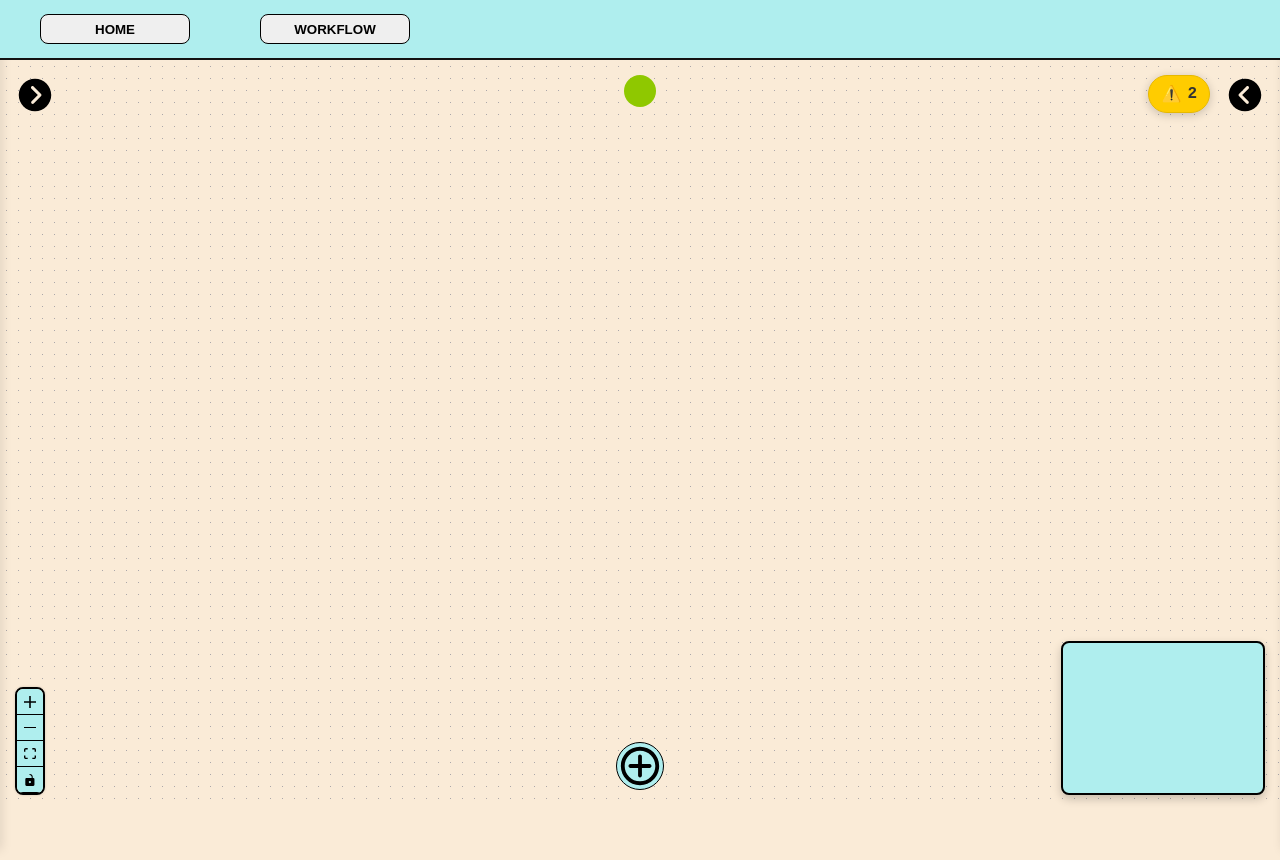
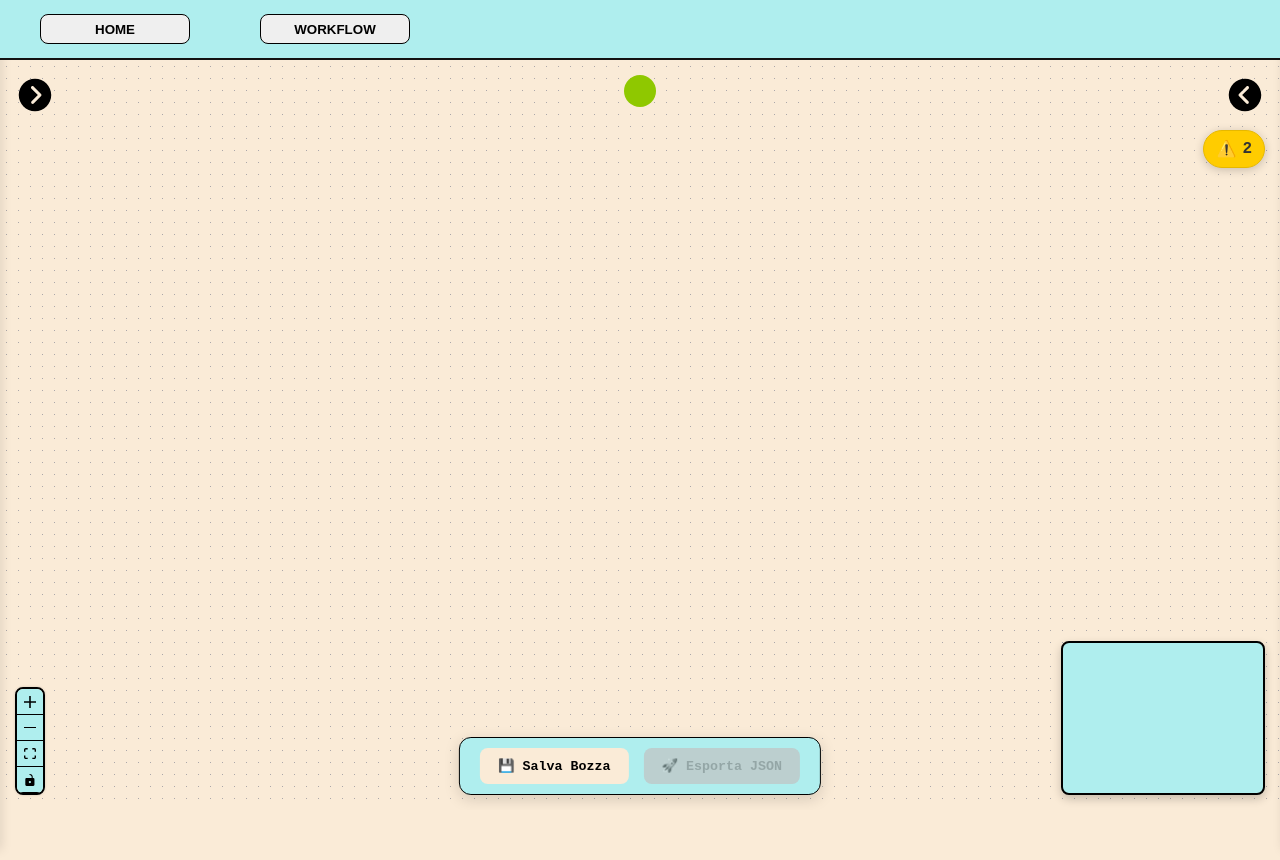
Before and after one commit to Edoardo-Tarulli/Workflow, a React (Vite) app: page /Workflow in a window 1280 px wide. Shown: the top 860 px of the page. Built offline with nearby package versions, Linux system fonts and the light colour scheme.

Commit message:
Modifica e miglioramento css. Modifica della funzione ID, inserimento funzioni gestione importazione ed esportazione

```diff
--- a/src/Workflow.jsx
+++ b/src/Workflow.jsx
@@ -3,11 +3,10 @@ import { ReactFlow, Background, Controls, MiniMap, Panel, ReactFlowProvider, use
 import { IoIosArrowDroprightCircle } from "react-icons/io";
 import { IoIosArrowDropleftCircle } from "react-icons/io";
 import { FaCircle } from "react-icons/fa6";
-import { CgAdd } from "react-icons/cg";
 import Navbar from './components/Navbar';
 import { SCHEMA_PROPRIETA } from './data/schemaProprieta';
 import { useWorkflowActions } from './hooks/useWorkflowActions';
-import { getCampiFinali, generaNuovoIdPerTipo } from './utils/workflowHelpers';
+import { getCampiFinali, calcolaNuovoId} from './utils/workflowHelpers';
 import { useWorkflow } from './WorkflowContext';
 import { TipoNodi } from './components/CustomNodes';
 import '@xyflow/react/dist/style.css';
@@ -18,7 +17,7 @@ import '../src/css/ReactFlowTheme.css';
 
 function WorkflowEditor() {
 
-  // Recupera tutto dal Context invece che da useState locali
+  // Recupera tutto dal Context invece che da useState locali. Sono istanze del Workflow context
   const {
     blocchi, SettaBlocchi,
     collegamenti, SettaCollegamenti,
@@ -27,6 +26,9 @@ function WorkflowEditor() {
     ModalitaDark, SettaModalitaDark
   } = useWorkflow();
 
+  /*
+  Queste invece sono locali del file perché tanto le utilizziamo solo nel workflow
+  */
   const [messaggioErrore, SettaMessaggioErrore] = useState(null);
   const [mostraErrori, SettaMostraErrori] = useState(false);
   const { screenToFlowPosition } = useReactFlow();
@@ -48,13 +50,14 @@ function WorkflowEditor() {
       event.dataTransfer.effectAllowed = 'move';
     };
 
-  // 2. Permettere il rilascio sopra il workflow
+  // Questa è la funzione che permette il rilascio del nodo sopra il workflow una volta preso dalla liberia blocchi
   const SopraWorkflow = useCallback((event) => {
     event.preventDefault();
     event.dataTransfer.dropEffect = 'move';
   }, []);
 
-  // 3. Azione al rilascio (Creazione Nodo)
+  // Azione al rilascio: andiamo a mappare la posizione del nodo sul workflow e nella label comparirà l'id sequenziale in base al tipo di nodo
+  // inoltre creiamo l'oggetto nodo con le sue proprietà che poi riprendiamo per l'esportazione della bozza o del JSON.
   const AlRilascio = useCallback(
     (event) => {
       event.preventDefault();
@@ -67,7 +70,7 @@ function WorkflowEditor() {
         y: event.clientY,
       });
 
-      const nuovoId = generaNuovoIdPerTipo(tipo);
+      const nuovoId = calcolaNuovoId(tipo, blocchi);
 
       // Creiamo il nuovo oggetto nodo, contraddistinto da id, tipo, posizione e data
       const nuovoNodo = {
@@ -79,7 +82,7 @@ function WorkflowEditor() {
 
       SettaBlocchi((nds) => nds.concat(nuovoNodo));
     },
-    [screenToFlowPosition]
+    [screenToFlowPosition, blocchi, SettaBlocchi]
   );
 
 
@@ -114,7 +117,8 @@ const connessioneValida = useCallback((connection) => {
 
 /*
 La funzione che segue ci permette di andare a verificare se il nodo selezionato è union e in caso
-troviamo i nodi che sono connessi ad esso.
+troviamo i nodi che sono connessi ad esso. Cosìcche i nodi che sono connessi all'union li andiamo ad inserire nelle
+sue proprietà.
 */
 
 const nodiSorgenteConnessi = (nodoSelezionato?.type === 'union')
@@ -127,17 +131,17 @@ const nodiSorgenteConnessi = (nodoSelezionato?.type === 'union')
 const erroriValidazione = useMemo(() => {
   const lista = [];
 
-  // Regola: Almeno un Source
+  // 1. Regola: Almeno un Source
   if (!blocchi.some(n => n.type === 'source')) {
     lista.push({ tipo: 'globale', msg: "Manca un nodo Source" });
   }
 
-  // Regola: Almeno un Sink
+  // 2. Regola: Almeno un Sink
   if (!blocchi.some(n => n.type === 'sink')) {
     lista.push({ tipo: 'globale', msg: "Manca un nodo Sink" });
   }
 
-  // Regola: Union con almeno 2 ingressi
+  // 3. Regola: Union con almeno 2 ingressi
   blocchi.filter(n => n.type === 'union').forEach(u => {
     const numIn = collegamenti.filter(e => e.target === u.id).length;
     if (numIn < 2) {
@@ -145,90 +149,184 @@ const erroriValidazione = useMemo(() => {
     }
   });
 
+  // 4. Regola: Nodi non isolati, cioè significa che ogni nodo deve essere collegato ad un altro.
+  blocchi.forEach(nodo => {
+    const haCollegamentiInEntrata = collegamenti.some(e => e.target === nodo.id);
+    const haCollegamentiInUscita = collegamenti.some(e => e.source === nodo.id);
+
+    // Un nodo è isolato se non ha né entrate né uscite
+    if (!haCollegamentiInEntrata && !haCollegamentiInUscita) {
+      lista.push({
+        tipo: 'nodo',
+        id: nodo.id,
+        msg: `Il nodo ${nodo.id} è isolato e deve essere collegato`
+      });
+    }
+    // 5. Regola: Ovviamente il nodo Source e Sink devono avere rispettivamente un collegamento in uscita e uno in ingresso, dato che
+    // rappresentano i nodi di inizio e fine.
+    else {
+      if (nodo.type === 'source' && !haCollegamentiInUscita) {
+        lista.push({ tipo: 'nodo', id: nodo.id, msg: `Il nodo Source (${nodo.id}) non ha collegamenti in uscita` });
+      }
+      if (nodo.type === 'sink' && !haCollegamentiInEntrata) {
+        lista.push({ tipo: 'nodo', id: nodo.id, msg: `Il nodo Sink (${nodo.id}) non ha collegamenti in ingresso` });
+      }
+      if (nodo.type !== 'source' && nodo.type !== 'sink' && (!haCollegamentiInEntrata || !haCollegamentiInUscita)) {
+        // Se è un nodo intermedio ma gli manca un pezzo della catena
+        const manca = !haCollegamentiInEntrata ? "ingresso" : "uscita";
+        lista.push({ tipo: 'nodo', id: nodo.id, msg: `Il nodo ${nodo.id} è incompleto: manca un collegamento in ${manca}` });
+      }
+    }
+  });
+
   return lista;
-}, [blocchi, collegamenti]); // Si ricalcola solo se cambiano nodi o archi
+}, [blocchi, collegamenti]);
 
 
 /*
 Questa è la funzione che ci consente di andare a trasformare i dati grafici di React Flow,
-quindi nodi e collegamenti, in formato JSON.
+quindi nodi e collegamenti, in formato JSON. Viene gestito il fatto che se il workflow non è corretto, viene data la possibilità di esportare
+solo la bozza, la quale può contenere anche errori e nel JSON di essa ci saranno anche le posizioni in modo tale che la possiamo importare
+nuovamente per continuare a lavorarci. Se invece il workflow non presenta errori allora lo possiamo esportare e rappresenta il workflow
+corretto che poi verrà usato su flink quindi contiene solo dati puliti, senza posizioni o altro.
 */
 
-const gestisciEsportazione = useCallback(() => {
+const gestisciEsportazione = useCallback((isDraft = false) => {
+  if (!isDraft && erroriValidazione.length > 0) {
+    SettaMessaggioErrore("Impossibile esportare: risolvi prima tutti i problemi nel workflow.");
+    setTimeout(() => SettaMessaggioErrore(null), 4000);
+    return;
+  }
+
   try {
-    // Va a guardare ogni singolo blocco presente nel workflow, e per ogni di esso
-    // crea un oggetto che diventa poi uno step del JSON di uscita
     const steps = blocchi.map((nodo) => {
-      /*
-      Con filter va a prendere tutti i collegamenti e tiene solo quelli la cui sorgente è
-      il nodo che stiamo analizzando in quel momento e di tali collegamenti con il map, ne
-      estrae l'id del target (cioè il nodo a cui stiamo puntando). Come risultato ci da
-      un array di stringhe
-      */
       const collegamentiInUscita = collegamenti
         .filter((edge) => edge.source === nodo.id)
         .map((edge) => edge.target);
 
-      /*
-      Qui viene utilizzato il destructuring e l'operatore rest (i tre puntini), questo perché
-      react di default inserisce una label dentro data che serve per il testo sul rettangolo del nodo e
-      quindi la andiamo a separare e teniamo tutto il resto quindi i parametri topic, servers etc. Il || [] serve
-      a evitare errori nel caso in cui il nodo non abbia dati
-      */
       const { label, ...datiPuliti } = nodo.data || {};
 
-      const nuovoStep = {
+      // Se non è una bozza, creiamo un oggetto senza la proprietà 'position'
+      let stepDati = {
         id: nodo.id,
         type: nodo.type,
         ...datiPuliti,
       };
 
-      // 4. LOGICA CONDIZIONALE:
-      // Se NON è un sink, aggiungiamo l'array next.
-      // Se È un sink, non aggiungiamo next perché è l'ultimo blocco, quello che chiude il workflow
-      if (nodo.type !== 'sink') {
-        nuovoStep.next = collegamentiInUscita;
+      if (isDraft) {
+        stepDati.position = nodo.position; // Includiamo la posizione solo nella bozza
       }
 
-      // Se vuoi forzare un sinkType di default qualora l'utente non l'abbia scelto:
-      else if (!nuovoStep.sinkType) {
-        nuovoStep.sinkType = "print";
+      if (nodo.type !== 'sink') {
+        stepDati.next = collegamentiInUscita;
+      } else if (!stepDati.sinkType) {
+        stepDati.sinkType = "print";
       }
 
-      return nuovoStep;
+      return stepDati;
     });
 
-    /*
-    Questa è la parte finale che trasforma il JSON in un BLOB (che da quello che ho
-    capito è un oggetto che rappresenta dati binari); crea un url temporaneo che punta
-    a questi dati binari; crea un elemento di tipo <a> quindi un link, invisibile nel codice
-    Poi simula un click sul link per far partire il download nel browser e infine pulisce
-    tutto tramite revoke per non occupare memoria inutilmente, con un catch in caso di
-    errore nel processo di esportazione.
-    */
+    // Serve per generare la data di esportazione solo nel momento in cui il workflow è una bozza
+    const workflowFinale = isDraft
+      ? { steps, status: 'draft', dataEsportazione: new Date().toISOString() }
+      : { steps };
 
-    const workflowFinale = { steps };
     const dataStr = JSON.stringify(workflowFinale, null, 2);
     const blob = new Blob([dataStr], { type: 'application/json' });
     const url = URL.createObjectURL(blob);
 
     const link = document.createElement('a');
     link.href = url;
-    link.download = `workflow_${new Date().toISOString().slice(0,10)}.json`;
+    const prefix = isDraft ? 'BOZZA_workflow' : 'workflow_flink';
+    link.download = `${prefix}_${new Date().toISOString().slice(0,10)}.json`;
+
     document.body.appendChild(link);
     link.click();
     document.body.removeChild(link);
     URL.revokeObjectURL(url);
+
+    // Messaggio informativo post-esportazione
+    if (!isDraft) {
+      alert("Esportazione per Flink completata.\n\nNOTA: Questo file è ottimizzato per la produzione e NON contiene le posizioni dei nodi. Per modifiche grafiche future, usa sempre il file 'BOZZA'.");
+    }
   } catch (error) {
     console.error("Errore durante l'esportazione:", error);
   }
-}, [blocchi, collegamenti]);
+}, [blocchi, collegamenti, erroriValidazione]);
+
+
+/*
+Funzione per la gestione dell'importazione di un JSON da file. Naturalmente nella ricerca del file ci vengono mostrati solo
+i file che hanno estensione JSON. Nel caso in cui l'utente dovesse importare un workflow già completo e corretto, in esso non ci sonno
+le posizioni quindi implementiamo una piccola griglia così da dare comunque una posizione ai nodi, da verificare se funziona correttamente
+o sufficientemente bene
+*/
+
+const gestisciImportazione = useCallback((event) => {
+  const file = event.target.files[0];
+  if (!file) return;
+
+  const reader = new FileReader();
+  reader.onload = (e) => {
+    try {
+      const json = JSON.parse(e.target.result);
+      if (!json.steps) throw new Error("Formato non valido");
+
+      const nuoviNodi = json.steps.map((step, indice) => {
+        // Algoritmo di emergenza: Griglia 3xN se manca la posizione
+        const xDefault = (indice % 3) * 300;
+        const yDefault = Math.floor(indice / 3) * 200;
+
+        return {
+          id: step.id,
+          type: step.type,
+          position: step.position || { x: xDefault, y: yDefault },
+          data: {
+            label: step.id.toUpperCase(),
+            ...Object.keys(step)
+              .filter(key => !['id', 'type', 'position', 'next'].includes(key))
+              .reduce((obj, key) => ({ ...obj, [key]: step[key] }), {})
+          },
+        };
+      });
+
+      const nuoviEdges = [];
+      json.steps.forEach((step) => {
+        if (step.next && Array.isArray(step.next)) {
+          step.next.forEach((targetId) => {
+            nuoviEdges.push({
+              id: `e-${step.id}-${targetId}`,
+              source: step.id,
+              target: targetId,
+              animated: false, // Così le linee rimangono continue altrimenti, quando reimportiamo, diventano tratteggiate
+              style: { strokeWidth: 2 }
+            });
+          });
+        }
+      });
+
+      SettaBlocchi(nuoviNodi);
+      SettaCollegamenti(nuoviEdges);
+      event.target.value = ''; // Reset input
+    } catch (err) {
+      SettaMessaggioErrore("Errore nell'importazione del file JSON.");
+      setTimeout(() => SettaMessaggioErrore(null), 3000);
+    }
+  };
+  reader.readAsText(file);
+}, [SettaBlocchi, SettaCollegamenti]);
+
+
+/*
+Inizio del return che ci restituisce la nostra pagina workflow
+con tutte le sue caratteristiche.
+*/
 
   return (
     <>
       <div className={`StileDivWorkflow ${ModalitaDark ? 'dark-mode' : ''}`}>
 
-        {/* MESSAGGIO DI AVVISO A SCHERMO */}
+        {/* Messaggio di avviso a schermo quando si prova a collegare più nodi ad un nodo che non è di tipo union. */}
         {messaggioErrore && (
           <div className="toast-errore-workflow">
             <span>⚠️ {messaggioErrore}</span>
@@ -249,23 +347,30 @@ const gestisciEsportazione = useCallback(() => {
           proOptions={{ hideAttribution: true }} // serve per nascondere il link al sito React Flow in basso a destra che compare di default
           isValidConnection={connessioneValida}
           >
-          <Background variant="dots" gap={12} size={1} />
+          <Background variant="dots" gap={12} size={1} /> {/*Impostiamo lo sfondo con puntini e distanza tra di loro*/}
+
+          {/*Pannello dei controlli (zoom in, out, fitView, Lock) che quando viene aperta la liberia, trasla */}
           <Controls
             className={`sposta-controlli ${SidebarAperta ? 'aperta' : ''}`}
             showZoom showFitView
+          />
 
-          />
+          {/*Pannello minimappa che mostra i nodi e quando viene aperta la sidebar di gestione, trasla per non essere sovrapposta*/}
           <MiniMap
             className={`sposta-minimappa ${GestioneAperta ? 'aperta' : ''}`}
-            nodeColor='black' ariaLabel='Mappa del flusso' bgColor='#AFEEEE' maskColor='none' pannable={false} zoomable={false}></MiniMap>
+            nodeColor='black' ariaLabel='Mappa del flusso' bgColor='#AFEEEE' maskColor='none' pannable={false} zoomable={false}>
+          </MiniMap>
+
+          {/*Freccia per aprire la sidebar dei blocchi e trasla quando viene cliccata per non essere sovrapposta*/}
           <Panel position='top-left'>
             <IoIosArrowDroprightCircle
             className={`icona-toggle ${SidebarAperta ? 'aperta' : ''}`}
             onClick={ () => SettaAperturaSidebar(!SidebarAperta)}
-            title = 'Apri Sidebar'
-            >
+            title = 'Apri liberia blocchi'>
             </IoIosArrowDroprightCircle>
           </Panel>
+
+          {/*Pannello dei colori per il cambio tema*/}
           <Panel position='top-center'>
             <FaCircle
             className='IconaCambiaSfondo'
@@ -273,26 +378,46 @@ const gestisciEsportazione = useCallback(() => {
             onClick={() => SettaModalitaDark(!ModalitaDark)}>
             </FaCircle>
           </Panel>
+
+          {/*Freccia di destra per l'apertura della sidebar dove possiamo stabilire i campi dei nodi*/}
           <Panel position='top-right'>
             <IoIosArrowDropleftCircle
             className={`icona-gestione ${GestioneAperta ? 'aperta' : ''}`}
             onClick={() => SettaGestioneAperta(!GestioneAperta)}
-            title = 'Apri menù gestione'
-            >
+            title = 'Apri menù gestione'>
             </IoIosArrowDropleftCircle>
           </Panel>
-          <Panel position='bottom-center'>
-            <CgAdd
-            title='Salva ed esporta'
-            className='IconaSalvaEsporta'
-            onClick={gestisciEsportazione}
-            >
-            </CgAdd>
+
+          {/*Pannello in basso al centro per le "azioni finali", cioè l'esportazione di bozza/workflow finale completo*/}
+          <Panel position='bottom-center' className="panel-azioni-finali">
+            <input
+              type='file'
+              id='file-import'
+              accept='.json'
+              onChange={gestisciImportazione}
+              style={{display: 'none'}}
+            />
+            {/* Pulsante SALVA BOZZA (Sempre attivo), per salvare la bozza anche con errori */}
+            <button
+              className="btn-workflow bozza"
+              onClick={() => gestisciEsportazione(true)}
+              title="Salva bozza (anche con errori)">
+              💾 Salva Bozza
+            </button>
+
+            {/* Pulsante Esporta, che è disabilitato fino a che non vengono risolti tutti gli errori */}
+            <button
+              className={`btn-workflow esporta ${erroriValidazione.length > 0 ? 'disabilitato' : ''}`}
+              onClick={() => gestisciEsportazione(false)}
+              title={erroriValidazione.length > 0 ? "Risolvi gli errori per esportare" : "Esporta workflow finale"}>
+              🚀 Esporta JSON
+            </button>
+
           </Panel>
-
-          {/* Pannello Warning */}
+          {/* Pannello Warning che trasla se la sidebar gestione viene aperta così da non essere sovrapposta. Se viene cliccato si apre il pannello
+          che contiene gli errori presenti e dinamicamente vengono rimossi se risolti */}
           {erroriValidazione.length > 0 && (
-            <Panel className={`sposta-contenitore-warning ${GestioneAperta ? 'aperta' : ''}`} position="top-right" style={{ marginRight: '70px' }}>
+            <Panel className={`sposta-contenitore-warning ${GestioneAperta ? 'aperta' : ''}`} position="top-right" style={{ marginTop: '70px' }}>
 
               <div className="container-warning-workflow">
 
@@ -301,22 +426,21 @@ const gestisciEsportazione = useCallback(() => {
                   className="pulsante-warning"
                   onClick={() => SettaMostraErrori(!mostraErrori)}
                   title="Clicca per vedere i problemi del workflow"
-                  style={{ cursor: 'pointer'}}
-                >
+                  style={{ cursor: 'pointer'}}>
                   ⚠️ <span className="contatore-errori">{erroriValidazione.length}</span>
                 </div>
 
-                {/* Lista Errori: compare solo se mostraErrori è true */}
+                {/* Lista Errori: compare solo se mostraErrori è true, quindi significa che il workflow è "errato" */}
                 {mostraErrori && (
                   <div className="popover-lista-errori">
                     <div className="header-popover">
-                      <b>Problemi rilevati:</b>
+                      <b style={{cursor: 'default'}}>Problemi rilevati:</b>
                       <button onClick={() => SettaMostraErrori(false)} className="btn-chiudi-popover">×</button>
                     </div>
                     <hr />
                     <ul>
                       {erroriValidazione.map((err, i) => (
-                        <li key={i}>{err.msg}</li>
+                        <li style={{cursor: 'default'}} key={i}>{err.msg}</li>
                       ))}
                     </ul>
                   </div>
@@ -328,9 +452,26 @@ const gestisciEsportazione = useCallback(() => {
 
         {/* Sidebar Laterale */}
         <aside className={`sidebar-blocchi ${SidebarAperta ? 'visibile' : ''}`}>
-        <h3>Libreria Blocchi</h3>
+        <h3 style={{cursor: 'default'}}>Libreria Blocchi</h3>
         <hr></hr>
-        <p className='testo-vuoto'>Seleziona un nodo e trascinalo nel workflow.</p>
+          {/*Questo è il contenitore dell'import che contiene il bottone cliccabile per scegliere il file*/}
+          <div style={{ padding: '0 10px'}}>
+            <input
+              type="file"
+              id="file-import"
+              accept=".json"
+              onChange={gestisciImportazione}
+              style={{ display: 'none' }}
+            />
+            <button
+              className="btn-workflow importa"
+              onClick={() => document.getElementById('file-import').click()}
+              title='Importa da file'
+            >
+              📂 Importa Progetto
+            </button>
+          </div>
+        <p className='testo-vuoto'>Seleziona un nodo e trascinalo nel workflow oppure importa un progetto esistente.</p>
 
         <div className="lista-nodi">
 
@@ -427,14 +568,14 @@ const gestisciEsportazione = useCallback(() => {
 
         {/* Di seguito c'è il codice che riguarda la sidebar di destra */}
         <aside className={`sidebar-gestione ${GestioneAperta ? 'visibile' : ''}`}>
-        <h3>Proprietà</h3>
+        <h3 style={{cursor: 'default'}}>Proprietà</h3>
         <hr />
         {!nodoSelezionato ? (
           <p className="testo-vuoto">Seleziona un blocco per vederne i parametri.</p>
         ) : (
           <div className="container-proprieta">
 
-            <h3>Caratteristiche del nodo</h3>
+            <h3 style={{cursor: 'default'}}>Caratteristiche del nodo</h3>
             {/* PARAMETRI COMUNI */}
             <div className="campo-gruppo">
               <p><b>ID Nodo:</b></p>
@@ -452,7 +593,7 @@ const gestisciEsportazione = useCallback(() => {
             </div>
 
             <hr />
-            <h3>Parametri Specifici: {nodoSelezionato.id}</h3>
+            <h3 style={{cursor: 'default'}}>Parametri Specifici: {nodoSelezionato.id}</h3>
 
             {/* AGGIUNTA PER IL NODO UNION */}
             {nodoSelezionato.type === 'union' && (
--- a/src/WorkflowContext.jsx
+++ b/src/WorkflowContext.jsx
@@ -4,8 +4,6 @@ quando si passa da una schermata all'altra il workflow si "resetti" cioè ritorn
 direttamente all'interno della pagina workflow e ogni volta che il browser visualizza la schermata workflow distrugge e ricrea il contenuto
 quindi se lo stato si trova al suo interno, si resetta. In questo modo, spostato lo stato altrove evitiamo che ciò accada
 */
-
-
 
 
 import { createContext, useContext, useState } from 'react';
--- a/src/css/Workflow.css
+++ b/src/css/Workflow.css
@@ -136,6 +136,7 @@ la sua left, diventa 0, così da renderla visibile. Inoltre, ne cambiamo il colo
 }
 
 .testo-vuoto {
+  cursor: default;
   font-family: 'Courier New', Courier, monospace;
   margin-top: 60px;
   font-size: large;
@@ -144,6 +145,7 @@ la sua left, diventa 0, così da renderla visibile. Inoltre, ne cambiamo il colo
 }
 
 .campo-gruppo {
+  cursor: default;
   margin-bottom: 25px;
   display: flex;
   flex-direction: column;
@@ -151,6 +153,7 @@ la sua left, diventa 0, così da renderla visibile. Inoltre, ne cambiamo il colo
 }
 
 .valore-fisso {
+  cursor: default;
   width: 180px;
   height: 25px;
   line-height: 25px; /* Centra il testo verticalmente senza usare flexbox */
@@ -390,3 +393,124 @@ la sua left, diventa 0, così da renderla visibile. Inoltre, ne cambiamo il colo
 .popover-lista-errori li {
   margin-bottom: 8px;
 }
+
+/* Container per i pulsanti nel Panel bottom-center */
+.panel-azioni-finali {
+  display: flex;
+  gap: 15px;
+  background: #AFEEEE;
+  padding: 10px 20px;
+  border-radius: 12px;
+  box-shadow: 0 4px 15px rgba(0, 0, 0, 0.15);
+  border: 1px solid black;
+}
+
+.dark-mode .panel-azioni-finali {
+  background-color: #FAEBD7;
+}
+
+/* Stile base per i bottoni del workflow */
+.btn-workflow {
+  display: flex;
+  align-items: center;
+  gap: 8px;
+  padding: 10px 18px;
+  border: none;
+  border-radius: 8px;
+  font-weight: 600;
+  cursor: pointer;
+  transition: all 0.2s ease;
+  font-family: inherit;
+}
+
+/* Bottone Bozza (Azzurro/Blu) */
+.btn-workflow.bozza {
+  background-color: #FAEBD7;
+  color: black;
+}
+
+.btn-workflow.bozza:hover {
+  background-color:#F4A460;
+  transform: translateY(-2px);
+}
+
+.dark-mode .btn-workflow.bozza {
+  background-color: #AFEEEE;
+}
+
+.dark-mode .btn-workflow.bozza:hover {
+  background-color:#2980b9;
+}
+
+/* Bottone Esporta (Verde) */
+.btn-workflow.esporta {
+  background-color: #27ae60;
+  color: white;
+}
+
+.btn-workflow.esporta:hover:not(.disabilitato) {
+  background-color: #219150;
+  transform: translateY(-2px);
+}
+
+/* Stato Disabilitato per l'esportazione */
+.btn-workflow.disabilitato {
+  background-color: #bdc3c7;
+  color: #7f8c8d;
+  cursor: not-allowed;
+  opacity: 0.7;
+  filter: grayscale(1);
+}
+
+/* Bottone Importa (Arancione o Grigio scuro) */
+.btn-workflow.importa {
+  font-family: 'Courier New', Courier, monospace;
+  margin-top: 50px;
+  background-color: #FAEBD7;
+  color: black;
+  width: 100%; /* Se messo nella sidebar */
+  justify-content: center;
+  border: 1px solid black;
+}
+
+.btn-workflow.importa:hover {
+  background-color:#F4A460;
+  transform: translateY(-2px);
+}
+
+.dark-mode .btn-workflow.importa {
+  background-color: #AFEEEE;
+}
+
+.dark-mode .btn-workflow.importa:hover {
+  background-color:#2980b9;
+}
+
+.dark-mode .panel-azioni-finali {
+  border-color: #FAEBD7;
+}
+
+.dark-mode .btn-workflow.disabilitato {
+  background-color: #444;
+  color: #666;
+}
+
+/* Animazione per il toast di errore (se non l'avevi già) */
+.toast-errore-workflow {
+  position: absolute;
+  top: 20px;
+  left: 50%;
+  transform: translateX(-50%);
+  z-index: 1000;
+  background-color: #e74c3c;
+  color: white;
+  padding: 12px 25px;
+  border-radius: 8px;
+  box-shadow: 0 4px 12px rgba(0,0,0,0.2);
+  animation: slideDown 0.3s ease-out;
+}
+
+@keyframes slideDown {
+  from { top: -50px; opacity: 0; }
+  to { top: 20px; opacity: 1; }
+}
```
Also changed, not shown: src/utils/workflowHelpers.jsx (+14 -8 lines).
